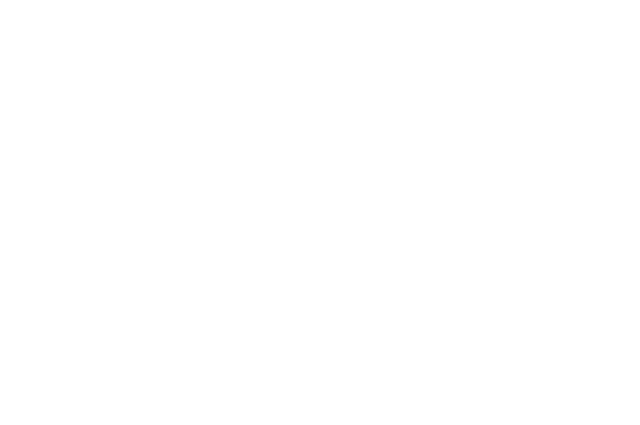
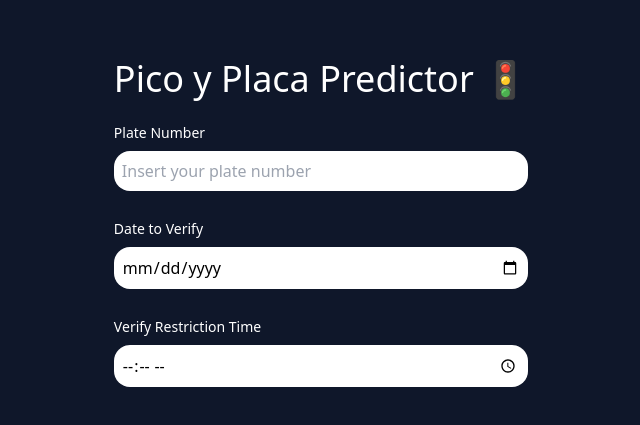
Before and after one commit to soydavidpaucar/pico-y-placa-predictor, a React (Create React App) app: page / in a window 1280 px wide. Shown: the part 163-588 px from the top of the page, without its empty margins (319-959 px from the left). Built offline with nearby package versions, Linux system fonts and the light colour scheme; no server answers.

Commit message:
:art: added handle functions and app structure
created app structure and created handle functions to inputs and its operations

```diff
--- a/src/App.js
+++ b/src/App.js
@@ -1,4 +1,5 @@
 import { useEffect, useState } from 'react';
+import picoYPlacaConfig from './config/pico-y-placa-configs.json';
 
 const apiKey = process.env.REACT_APP_APIKEY;
 
@@ -10,7 +11,84 @@ const handleFetchHolidays = async () => {
 };
 
 const App = () => {
+	// handle variable states
+	const [plateNumber, setPlateNumber] = useState('');
+	const [plateDate, setPlateDate] = useState('');
+	const [plateTime, setPlateTime] = useState('');
+	const [holidays, setHolidays] = useState({});
 
+	// fetch holidays from google calendar
+	useEffect(() => {
+		handleFetchHolidays().then(response => {
+			const holidays = response.items.map(item => {
+				return {
+					startDate: item.start.date,
+					endDate: item.end.date,
+				};
+			});
+
+			setHolidays(holidays);
+
+		}).catch(error => {
+			console.log(error);
+		});
+	}, []);
+
+
+	const handlePlateNumber = (event) => {
+		const limit = 4;
+		setPlateNumber(event.target.value.slice(0, limit));
+	};
+
+	const handlePlateDate = (event) => {
+		setPlateDate(event.target.value);
+	};
+
+	const handlePlateTime = (event) => {
+		setPlateTime(event.target.value);
+	};
+
+	// get last number from plate number
+	const getLastNumber = (plateNumber) => {
+		return plateNumber.slice(-1);
+	};
+
+	// get day name from plate date
+	const getDayName = (plateDate) => {
+		const days = ['Monday', 'Tuesday', 'Wednesday', 'Thursday', 'Friday', 'Saturday', 'Sunday'];
+		const day = new Date(plateDate).getDay();
+		return days[day];
+	};
+
+	return (
+		<div className="h-screen flex items-center justify-center bg-slate-900 ">
+			<div className="flex flex-col">
+				<h1 className="text-xl md:text-4xl text-white mb-6">Pico y Placa Predictor &#128678;</h1>
+
+
+				<label htmlFor="plateNumber" className="text-white mb-2 text-sm">Plate Number</label>
+				<input type="number"
+							 name="plateNumber"
+							 id="plateNumber"
+							 placeholder="Insert your plate number"
+							 className="bg-white border-0 p-2 outline-0 mb-7 rounded-2xl"
+							 value={plateNumber}
+							 onChange={handlePlateNumber}></input>
+
+				<label htmlFor="picoYPlacaDate" className="text-white mb-2 text-sm">Date to Verify</label>
+				<input type="date"
+							 name="picoYPlacaDate"
+							 id="picoYPlacaDate"
+							 className="bg-white border-0 p-2 outline-0 mb-7 rounded-2xl" onChange={handlePlateDate}></input>
+
+				<label htmlFor="picoYPlacaTime" className="text-white mb-2 text-sm">Verify Restriction Time</label>
+				<input type="time"
+							 name="picoYPlacaTime"
+							 id="picoYPlacaTime"
+							 className="bg-white border-0 p-2 outline-0 mb-7 rounded-2xl" onChange={handlePlateTime}></input>
+
+			</div>
+		</div>);
 };
 
 export default App;
```
